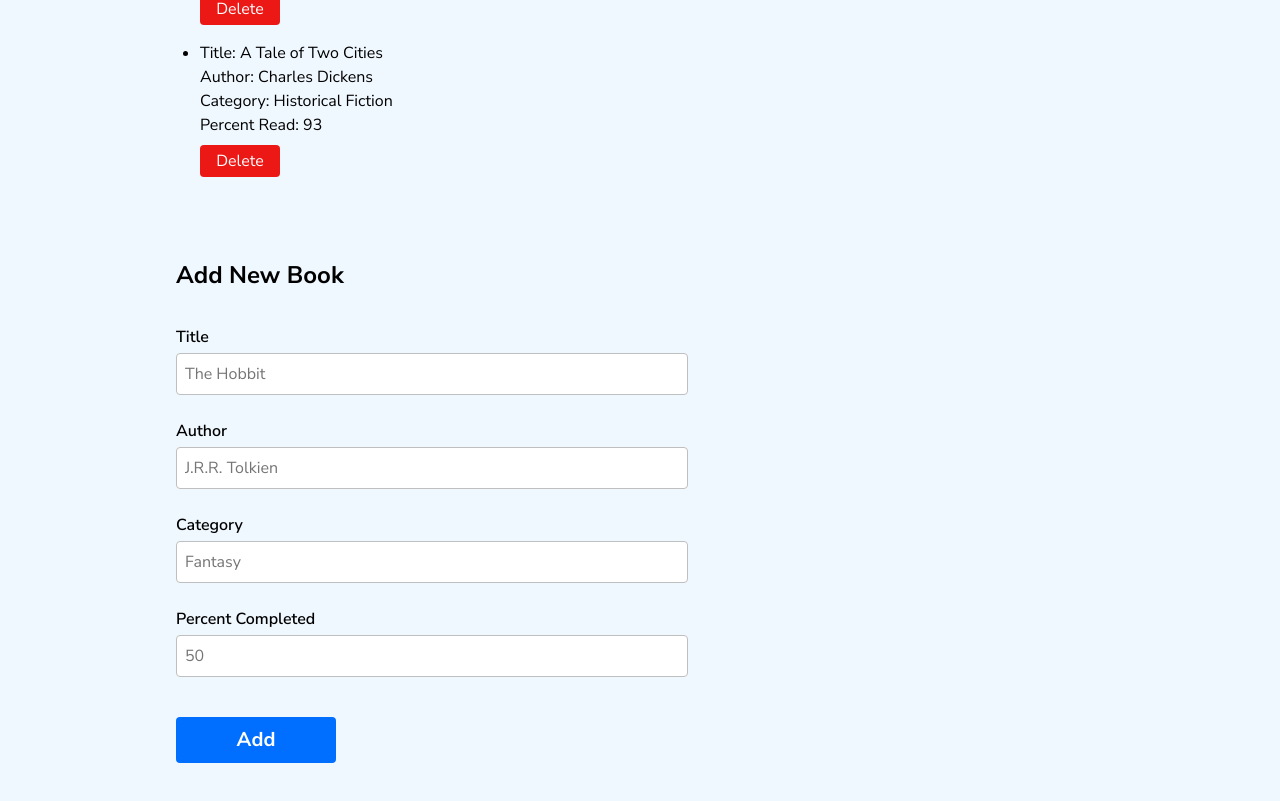
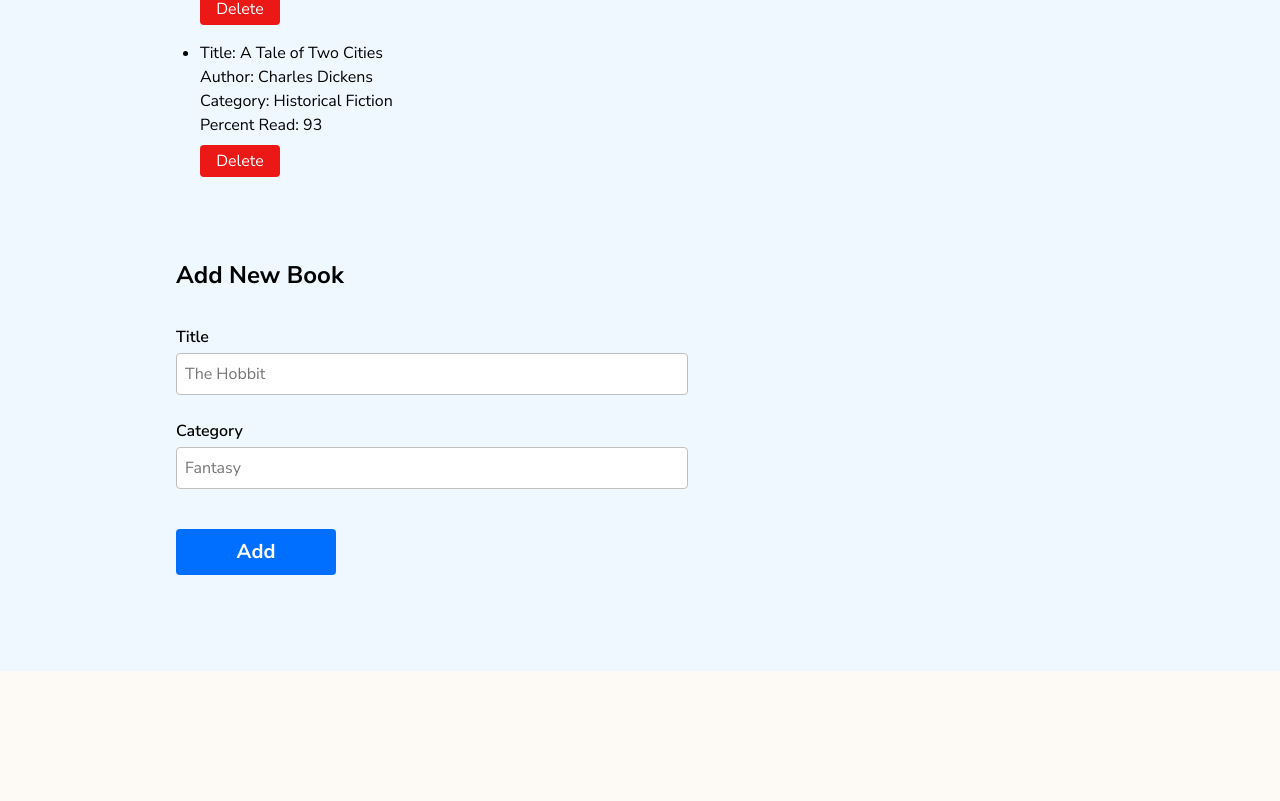
Before and after one commit to henokkhm/microverse-bookstore-app, a React (Create React App) app: page / in a window 1280 px wide. Shown: the part 797-1598 px from the top of the page. After the commit the page ends 1468 px from the top, so only its background shows below. Built offline with nearby package versions, Linux system fonts and the light colour scheme.

Commit message:
Remove inputs to match design file

```diff
--- a/src/components/AddBookForm.js
+++ b/src/components/AddBookForm.js
@@ -17,18 +17,6 @@ function AddBookForm() {
           />
         </label>
 
-        <label className={styles.inputWrapper} htmlFor="author">
-          <span className={styles.label}>Author</span>
-          <input
-            className={styles.inputs}
-            type="text"
-            id="author"
-            name="author"
-            placeholder="J.R.R. Tolkien"
-            required
-          />
-        </label>
-
         <label className={styles.inputWrapper} htmlFor="category">
           <span className={styles.label}>Category</span>
           <input
@@ -41,20 +29,6 @@ function AddBookForm() {
           />
         </label>
 
-        <label className={styles.inputWrapper} htmlFor="percentCompleted">
-          <span className={styles.label}>Percent Completed</span>
-          <input
-            className={styles.inputs}
-            type="number"
-            id="percentCompleted"
-            name="percentCompleted"
-            placeholder="50"
-            min="0"
-            max="100"
-            required
-          />
-        </label>
-
         <button className={styles.btn} type="submit">Add</button>
       </form>
     </section>
```
